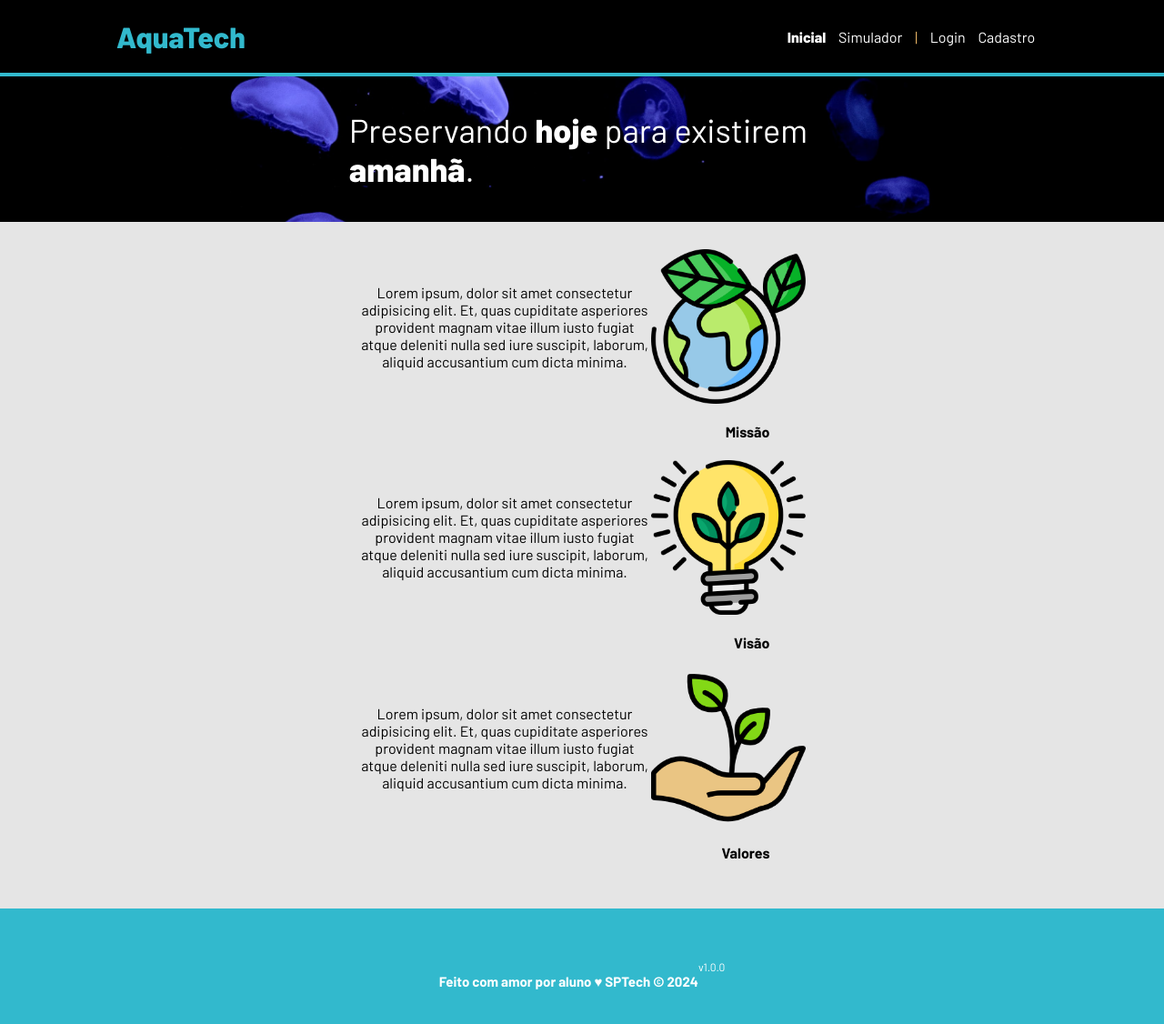
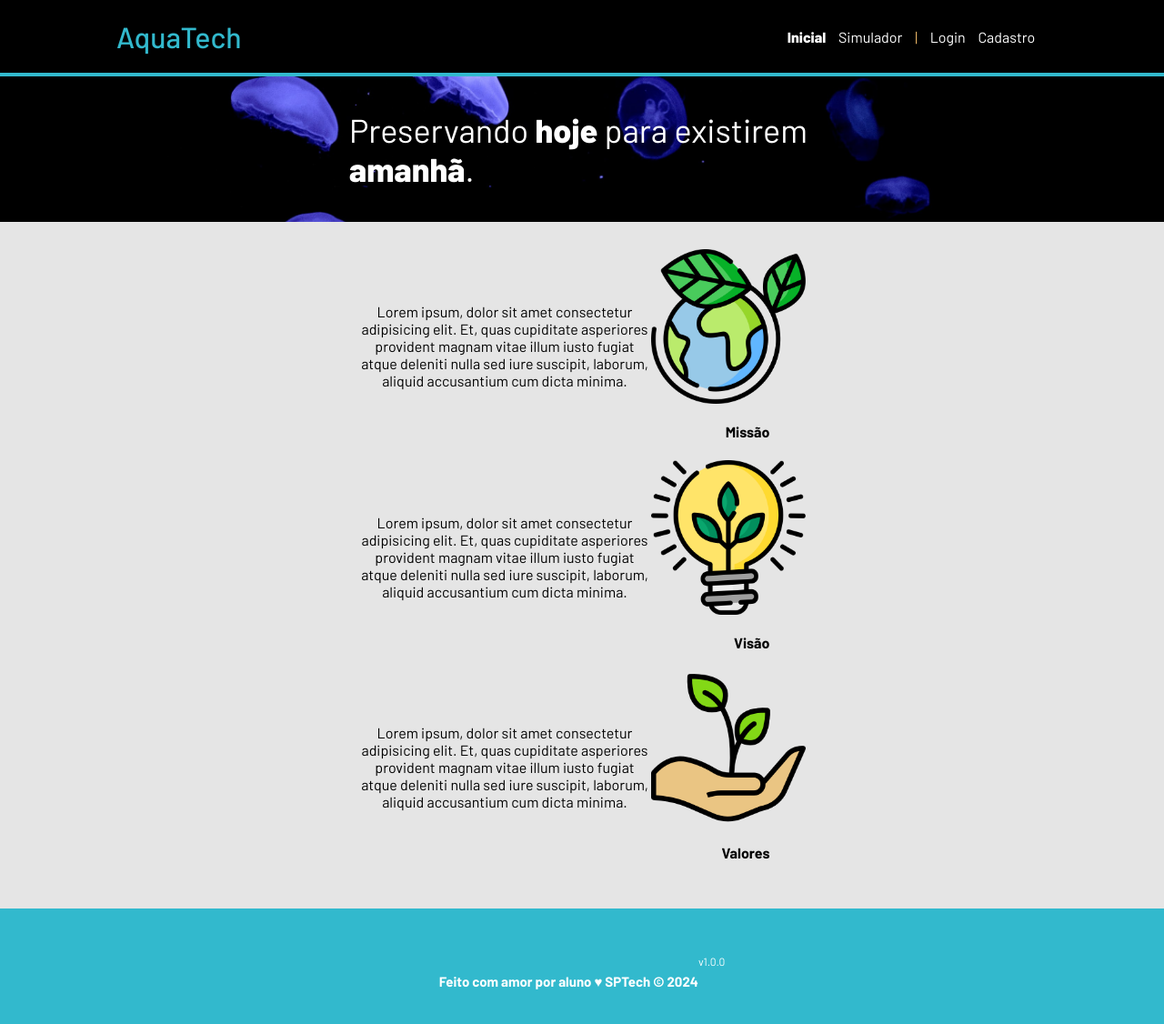
Before and after one commit to DinizSptech/AquaTechDiniz, a plain HTML site: page public/index.html in a window 1280 px wide. Shown: the whole page at 91% size. Drawn offline with Linux system fonts and the light colour scheme.

Commit message:
Mais mudanças

```diff
--- a/public/styles/style.css
+++ b/public/styles/style.css
@@ -66,7 +66,7 @@ body{
 .titulo {
     color: #32B9CD;
     width: fit-content;
-    font-weight: 800;
+    font-weight: 500;
 }
 
 
@@ -126,7 +126,7 @@ body{
 .box {
     display: flex;
     flex-direction: row-reverse;
-    align-items: center;
+    align-items: flex-end;
     text-align: center;
 }
 
@@ -152,7 +152,7 @@ body{
 }
 
 .version {
-    margin-bottom: 3%;
+    align-self: flex-start;
     font-size:12px;
 }
 .login{
```
